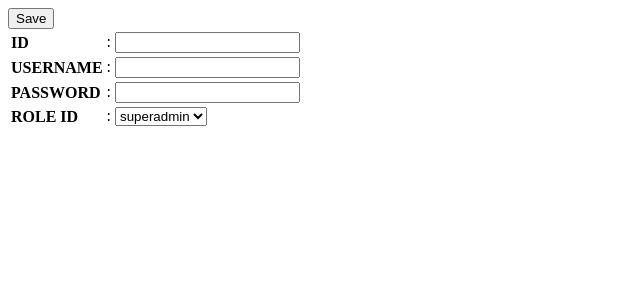
After one commit to nabilabinggg/Web-RT, a CodeIgniter 4 app: template app/Views/admin/register.php in a window 1280 px wide. The commit adds this page. Shown: the top 300 px of the page, without its empty margins (0-640 px from the left). Run offline with PHP 8.4 and a stand-in for CodeIgniter, Linux system fonts and the light colour scheme; the template is opened without the code that fills it, so the values that code supplies are empty; some libraries are stand-ins or nearby versions.

Commit message:
perbaharuan db superadmin

```diff
--- a/app/Config/Routes.php
+++ b/app/Config/Routes.php
@@ -40,6 +40,9 @@ $routes->get('/data_penduduk', 'admin::tambah_data_penduduk',);
 $routes->get('/buat_akun', 'auth::buat_akun',);
 $routes->post('/tambah_akun', 'auth::t_akun',);
 $routes->post('/save_data', 'admin::data_warga');
+$routes->get('/register', 'auth::regis');
+$routes->post('/register', 'auth::register');
+
 
 
 
--- a/app/Database/Seeds/User.php
+++ b/app/Database/Seeds/User.php
@@ -10,7 +10,7 @@ class User extends Seeder
     {
         $data = [
             'username' => 'superadmin',
-            'password' => password_hash('12345', PASSWORD_DEFAULT),
+            'password' => password_hash('123451', PASSWORD_DEFAULT),
             'role_id' => '1'
         ];
         $this->db->table('user')->insert($data);
--- /dev/null
+++ b/app/Views/admin/register.php
@@ -0,0 +1,32 @@
+<html>
+<form action="/register" method="post">
+    <table style="text-align: left; justify-content: center;">
+        <tr>
+            <th>
+                ID
+            </th>
+            <td> : <input type="input" name="id"></td>
+        </tr>
+        <tr>
+            <th> USERNAME </th>
+            <td> : <input type="input" name="username"></td>
+        </tr>
+        <tr>
+            <th> PASSWORD </th>
+            <td> : <input type="text" name="password"></td>
+        </tr>
+        <tr>
+            <th>
+                ROLE ID
+            </th>
+            <td>
+                : <select name="role_id" id="">
+                    <option value="1"> superadmin </option>
+
+                </select>
+            </td>
+        </tr>
+        <button type="submit" style="text-align:justify">Save</button>
+    </table>
+
+</html>
--- a/app/Views/pages/login.php
+++ b/app/Views/pages/login.php
@@ -50,7 +50,8 @@
                         </div>
                         <a style="margin:0 0 30px auto; font-size:20px;">Forgot Password?</a>
                         <button
-                            style="height: 64px; width:auto; background: #84D9BB; border: 3px solid #000000; border-radius: 20px; <?php echo ("admin/index") ?>">Login</button>
+                            style="height: 64px; width:auto; background: #84D9BB; border: 3px solid #000000; border-radius: 20px;"
+                            type="submit">Login</button>
 
                 </div>
                 </form>
```
Also changed, not shown: app/Controllers/auth.php (+21 -1 lines).
